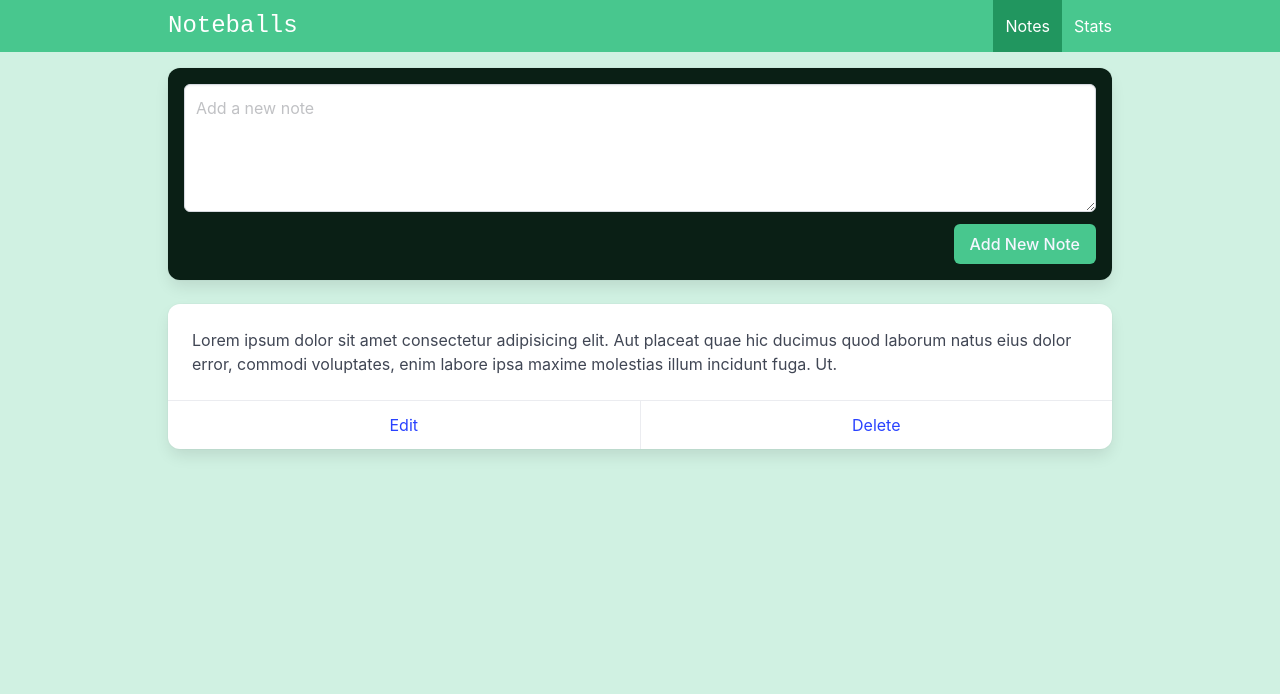
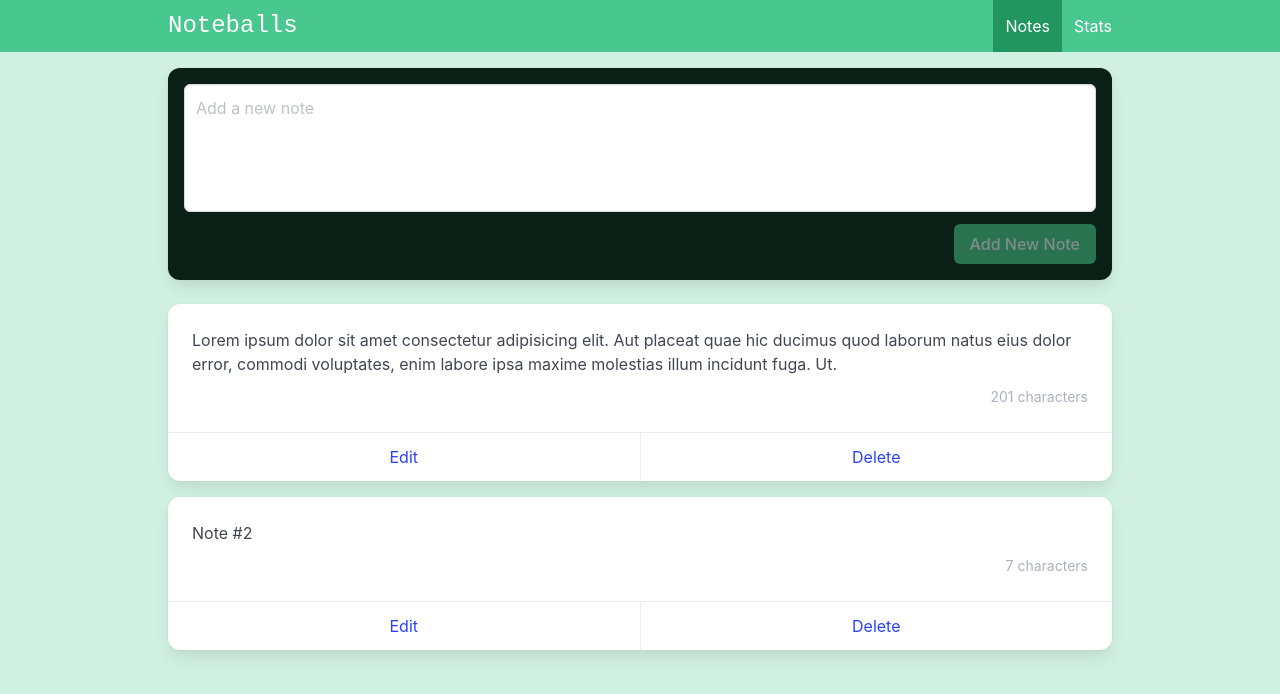
Before and after one commit to SukachEugene/noteballs, a Vue app: page / in a window 1280 px wide. Shown: the top 694 px of the page. Built offline with nearby package versions, Linux system fonts and the light colour scheme.

Commit message:
basic notes logic is realized

```diff
--- /dev/null
+++ b/src/components/Notes/Note.vue
@@ -0,0 +1,55 @@
+<template>
+  <div class="card mb-4">
+    <div class="card-content">
+      <div class="content">
+        {{ note.content }}
+        <div class="has-text-right has-text-grey-light mt-2">
+          <small>{{ characterLength }}</small>
+        </div>
+      </div>
+    </div>
+    <footer class="card-footer">
+      <a href="#" class="card-footer-item">Edit</a>
+      <a @click.prevent="handleDeleteClicked" href="#" class="card-footer-item">Delete</a>
+    </footer>
+  </div>
+</template>
+
+<script setup>
+/**
+ * imports
+ */
+import { computed } from "vue";
+
+/**
+ * props
+ */
+const props = defineProps({
+  note: {
+    type: Object,
+    required: true,
+  },
+});
+
+/**
+ * emits
+ */
+const emit = defineEmits(['deleteClicked'])
+
+/**
+ *  character length
+ */
+const characterLength = computed(() => {
+  let length = props.note.content.length;
+  let description = length > 1 ? "characters" : "character";
+  return `${length} ${description} `;
+});
+
+/**
+ * handle delete clicked
+ */
+const handleDeleteClicked = () => {
+  emit('deleteClicked', props.note.id)
+}
+
+</script>
--- a/src/views/ViewNotes.vue
+++ b/src/views/ViewNotes.vue
@@ -3,29 +3,85 @@
     <div class="card has-background-success-dark p-4 mb-5">
       <div class="field">
         <div class="control">
-          <textarea class="textarea" placeholder="Add a new note"></textarea>
+          <textarea
+            v-model="newNote"
+            class="textarea"
+            placeholder="Add a new note"
+            ref="newNoteRef"
+          ></textarea>
         </div>
       </div>
 
       <div class="field is-grouped is-grouped-right">
         <div class="control">
-          <button class="button is-link has-background-success">Add New Note</button>
+          <button
+            @click="addNote"
+            :disabled="!newNote"
+            class="button is-link has-background-success"
+          >
+            Add New Note
+          </button>
         </div>
       </div>
     </div>
 
-    <div class="card mb-4">
-      <div class="card-content">
-        <div class="content">
-          Lorem ipsum dolor sit amet consectetur adipisicing elit. Aut placeat quae hic
-          ducimus quod laborum natus eius dolor error, commodi voluptates, enim labore
-          ipsa maxime molestias illum incidunt fuga. Ut.
-        </div>
-      </div>
-      <footer class="card-footer">
-        <a href="#" class="card-footer-item">Edit</a>
-        <a href="#" class="card-footer-item">Delete</a>
-      </footer>
-    </div>
+    <Note v-for="note in notes" :key="note.id" :note="note" @deleteClicked="deleteNote"/>
+
   </div>
 </template>
+
+<script setup>
+/**
+ * imports
+ */
+import { ref } from "vue";
+import Note from "@/components/Notes/Note.vue";
+
+/**
+ * notes
+ */
+const newNote = ref("");
+const newNoteRef = ref(null);
+
+const notes = ref([
+  {
+    id: "id1",
+    content:
+      "Lorem ipsum dolor sit amet consectetur adipisicing elit. Aut placeat quae hic ducimus quod laborum natus eius dolor error, commodi voluptates, enim labore ipsa maxime molestias illum incidunt fuga. Ut.",
+  },
+  {
+    id: "id2",
+    content: "Note #2",
+  },
+]);
+
+const addNote = () => {
+  let currentDate = new Date().getTime();
+  let id = currentDate.toString();
+
+  let note = {
+    id: id,
+    content: newNote.value,
+  };
+
+  notes.value.unshift(note);
+  newNote.value = "";
+  newNoteRef.value.focus();
+};
+
+/**
+ * delete note
+ */
+const deleteNote = (idToDelete) => {
+  notes.value = notes.value.filter(note => {return note.id !== idToDelete})
+}
+</script>
+
+<style scoped>
+.textarea {
+  resize: none;
+}
+.textarea:focus {
+  outline: 4px solid rgb(33, 150, 95);
+}
+</style>
```
